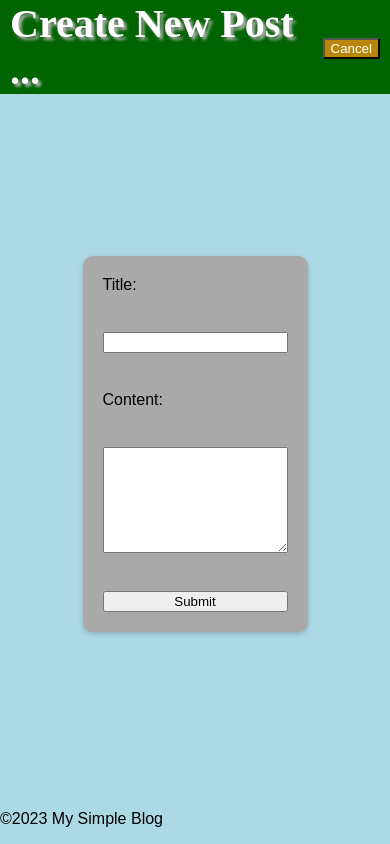
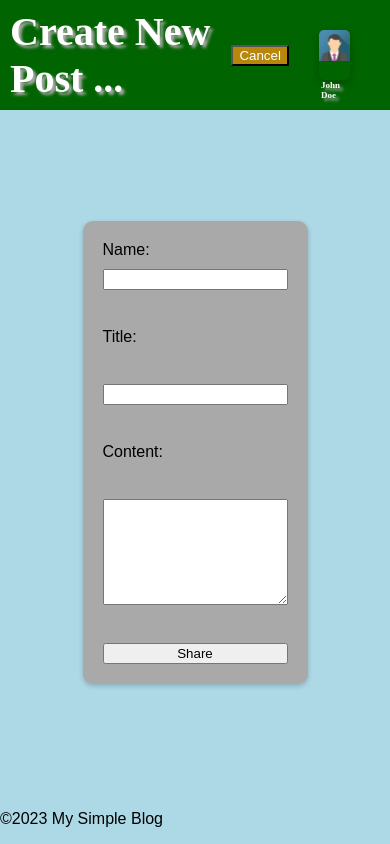
Before and after one commit to tkmoore/blog_project1, a plain HTML site: page blog_post.html in a window 390 px wide. Drawn offline with Linux system fonts and the light colour scheme.

Commit message:
saving work

```diff
--- a/blog_post.html
+++ b/blog_post.html
@@ -20,15 +20,24 @@
                 <li><button><a href="index.html">Cancel</a></button></li>
             </ul>
         </nav>
+        <div class="card">
+            <!-- Profile picture -->
+            <img src="./assets/images/img_avatar.png" alt="Avatar" style="width:100%">
+            <div class="container">
+              <h4><b>John Doe</b></h4>
+            </div>
+        </div>
     </header>
     <main>
         <!-- Create post form -->
         <form>
+            <label for="name">Name:</label>
+            <input type="text" id="name" name="name"><br>
             <label for="title">Title:</label><br>
             <input type="text" id="title" name="title"><br>
             <label for="content">Content:</label><br>
             <textarea id="content" name="content"></textarea><br>
-            <input type="submit" value="Submit">
+            <input type="submit" value="Share">
         </form>
     </main>
     <footer>
--- a/css/createPost/createpost_styles.css
+++ b/css/createPost/createpost_styles.css
@@ -34,9 +34,47 @@ main {
     align-items: center;
 }
 
+.card {
+    box-shadow: 0 4px 8px 0 rgba(0,0,0,0.2);
+    transition: 0.3s;
+    border-radius: 5px;
+    width: 50px;
+    height: 50px;
+    margin: 30px;
+  }
+
+
+.card:hover {
+  box-shadow: 0 8px 16px 0 rgba(0,0,0,0.2);
+}
+
+.card img {
+    border-radius: 5px 5px 0 0;
+}
+
+.container {
+  padding: 2px;
+  font-size: 9px;
+}
+
 #footer {
     color: black;
     padding: 10px;
     font-family: "Trirong", serif;
     font-size: 0.25rem;
 }
+
+/* Responsive logic for screen size */
+@media screen and (max-width: 550px) {
+    body {
+        grid-template-columns: 1fr;
+        grid-template-areas:
+            "hd"
+            "main"
+            "ft";
+    }
+
+    #header, #footer, .post, nav ul li {
+        font-size: 1rem; /* Make fonts smaller */
+    }
+}
```
Also changed, not shown: index.html (+9 -0 lines).
